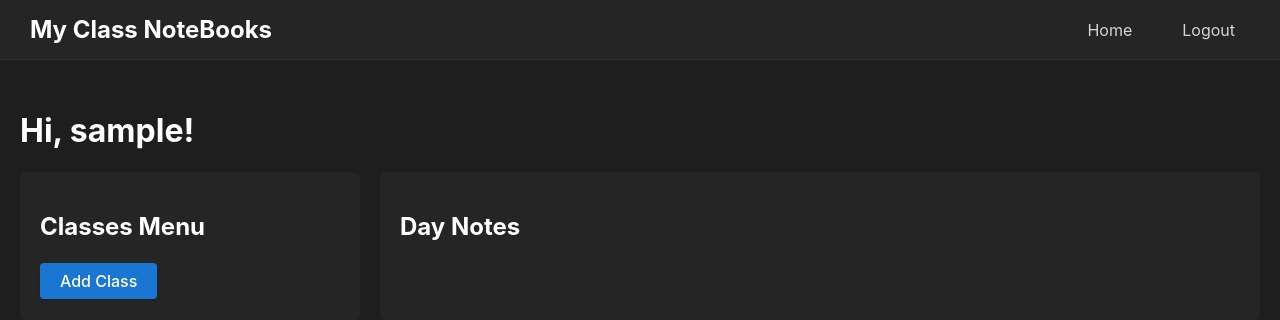
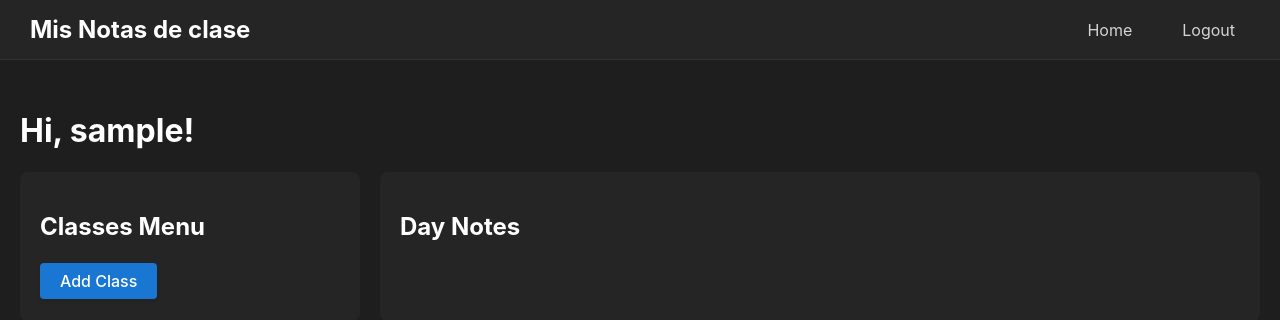
Before and after one commit to Heavyblade/notebook_sharer, a Flask app: page / in a window 1280 px wide. Shown: the top 320 px of the page. Run offline with Flask 3, Linux system fonts and the light colour scheme; the visitor is signed in with stand-in values (Sample User, id 1); data that the repository does not hold is empty.

Commit message:
Refactor de botones y titulo

```diff
--- a/app/static/style.css
+++ b/app/static/style.css
@@ -116,6 +116,10 @@ body {
     border-radius: 5px;
 }
 
+.note-actions {
+    margin-top: 16px;
+}
+
 h1, h2, h3 {
     color: #ffffff;
 }
--- a/app/templates/base.html
+++ b/app/templates/base.html
@@ -2,12 +2,12 @@
 <head>
     <meta charset="UTF-8">
     <meta name="viewport" content="width=device-width, initial-scale=1.0">
-    <title>{{ title }} - My Class NoteBooks</title>
+    <title>{{ title }} - Mis Notas de Clase</title>
     <link rel="stylesheet" href="{{ url_for('static', filename='style.css') }}">
 </head>
 <body>
     <nav class="navbar">
-        <div class="navbar-title">My Class NoteBooks</div>
+        <div class="navbar-title">Mis Notas de clase</div>
         <div class="navbar-links">
             <a href="{{ url_for('index') }}">Home</a>
             {% if current_user.is_anonymous %}
--- a/app/templates/index.html
+++ b/app/templates/index.html
@@ -24,8 +24,10 @@
                         <p>Date: {{ note.date }}</p>
                         <p>Topics: {{ note.topics }}</p>
                         <img src="{{ url_for('static', filename='uploads/' + note.image_path) }}" width="200px">
-                        <a href="{{ url_for('edit_note', id=note.id) }}" class="btn-action btn-edit">Edit Note</a>
-                        <a href="{{ url_for('delete_note', id=note.id) }}" class="btn-action btn-delete">Delete Note</a>
+                        <div class="note-actions">
+                            <a href="{{ url_for('edit_note', id=note.id) }}" class="btn-action btn-edit">Edit Note</a>
+                            <a href="{{ url_for('delete_note', id=note.id) }}" class="btn-action btn-delete">Delete Note</a>
+                        </div>
                     </div>
                 {% endfor %}
             {% endfor %}
```
